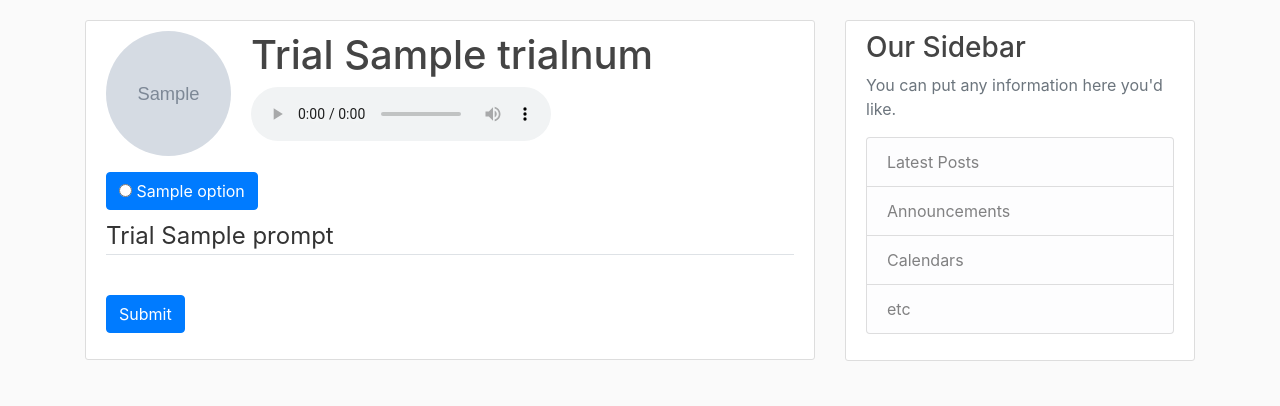
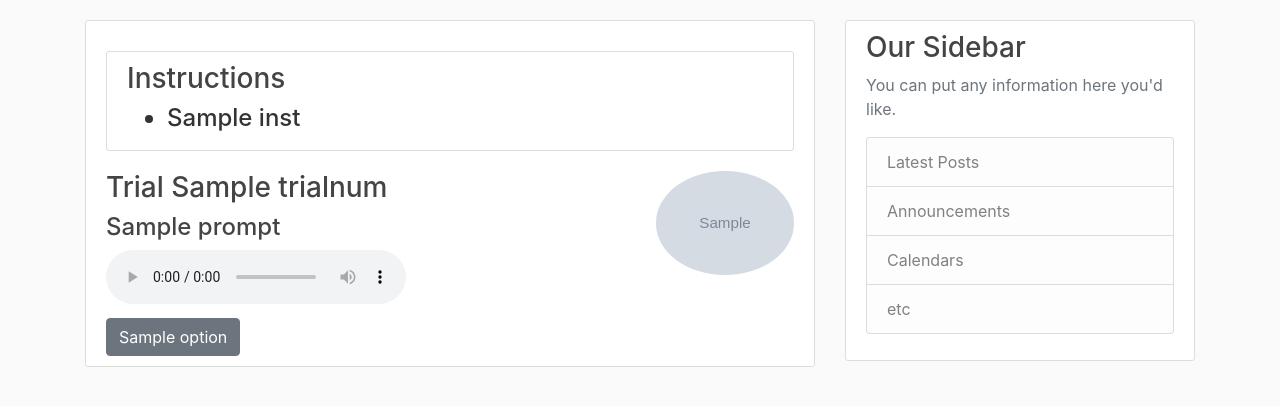
Before and after one commit to haribharadwaj/SNAPlabonline, a Django app: template SNAPlabonline/tasks/templates/tasks/response_form.html in a window 1280 px wide. Shown: the part 64-470 px from the top of the page. Run offline with Django 3.2, Linux system fonts and the light colour scheme; the template is opened without the code that fills it: most values are stand-ins (such as "Sample title", 1, 10 or a date in 2020); grey boxes marked "Sample" are stand-in pictures; some libraries are stand-ins or nearby versions.

Commit message:
Got button choices to work.. overall task layout looks ugly though

```diff
--- a/SNAPlabonline/tasks/media/json/test.json
+++ b/SNAPlabonline/tasks/media/json/test.json
@@ -1,6 +1,6 @@
 {
-	"prompt": "Select on of the three options",
+	"prompt": "Select one of the three options",
 	"instructions": ["Wear Headphones", "Do Task"],
 	"choices": ["FIRST", "SECOND", "THIRD"],
-	"stimuli": ["aud.wav"]
+	"stimuli": ["aud.wav", "aud.wav", "aud.wav", "aud.wav"]
 }
--- a/SNAPlabonline/tasks/static/tasks/css/main.css
+++ b/SNAPlabonline/tasks/static/tasks/css/main.css
@@ -40,14 +40,3 @@ ul {
   margin-bottom: 20px;
   margin-top: 20px;
 }
-
-.account-img {
-  height: 125px;
-  width: 125px;
-  margin-right: 20px;
-  margin-bottom: 16px;
-}
-
-.account-heading {
-  font-size: 2.5rem;
-}
--- a/SNAPlabonline/tasks/templates/tasks/response_form.html
+++ b/SNAPlabonline/tasks/templates/tasks/response_form.html
@@ -1,34 +1,33 @@
 {% extends "tasks/base.html" %}
-{% load crispy_forms_tags %}
-
 {% block content %}
   <div class="content-section">
-      <div class="media">
-        <img class="rounded-circle account-img" src="{{ trial.taskcontext.icon_url }}">
-        <div class="media-body">
-          <h2 class="account-heading">Trial {{ trial.trialnum }} </h2>
+
+    <div class="content-section">
+      <h3> Instructions </h3>
+      <ul class="list">
+        {% for inst in trial.taskcontext.instructions %}
+          <li class="h4"> {{ inst }} </li>
+        {% endfor %}
+      </ul>
+    </div>
+
+    <img class="rounded-circle float-right" style="max-width: 20%" src="{{ trial.taskcontext.icon_url }}">
+
+    <h3>Trial {{ trial.trialnum }} </h3>
+    <h4 class="mb-2 mt-2"> {{ trial.taskcontext.prompt }} </h4>
+
+
     <audio controls>
       <source src="{{ MEDIA_URL }}{{ trial.taskcontext.stim_url }}" type="audio/wav">
       Your browser does not support the audio tag.
     </audio>
-        </div>
-      </div>
+
     <form method="POST">
     {% csrf_token %}
-      <div class="btn-group" data-toggle="buttons">
       {% for option in trial.taskcontext.choices %}
-          <label class="btn btn-primary">
-            <input type="radio" name="options" id="option1"> {{ option }}
-          </label>
+        <button type="Submit" name="answer" class="btn btn-secondary mt-2" value="{{ forloop.counter }}"> {{ option }} </button>
       {% endfor %}
-      </div>
-        <fieldset class="form-group">
-          <legend class="border-bottom mb-4"> Trial {{ trial.taskcontent.prompt }} </legend>
-          {{ trial.form | crispy }}
-        </fieldset>
-        <fieldset class="form-group">
-          <button type="Submit" class="btn btn-primary">Submit</button>
-        </fieldset>
     </form>
+
   </div>
 {% endblock content %}
```
Also changed, not shown: SNAPlabonline/db.sqlite3, 1 other file. Lines whose indentation alone changed are shown as unchanged.
